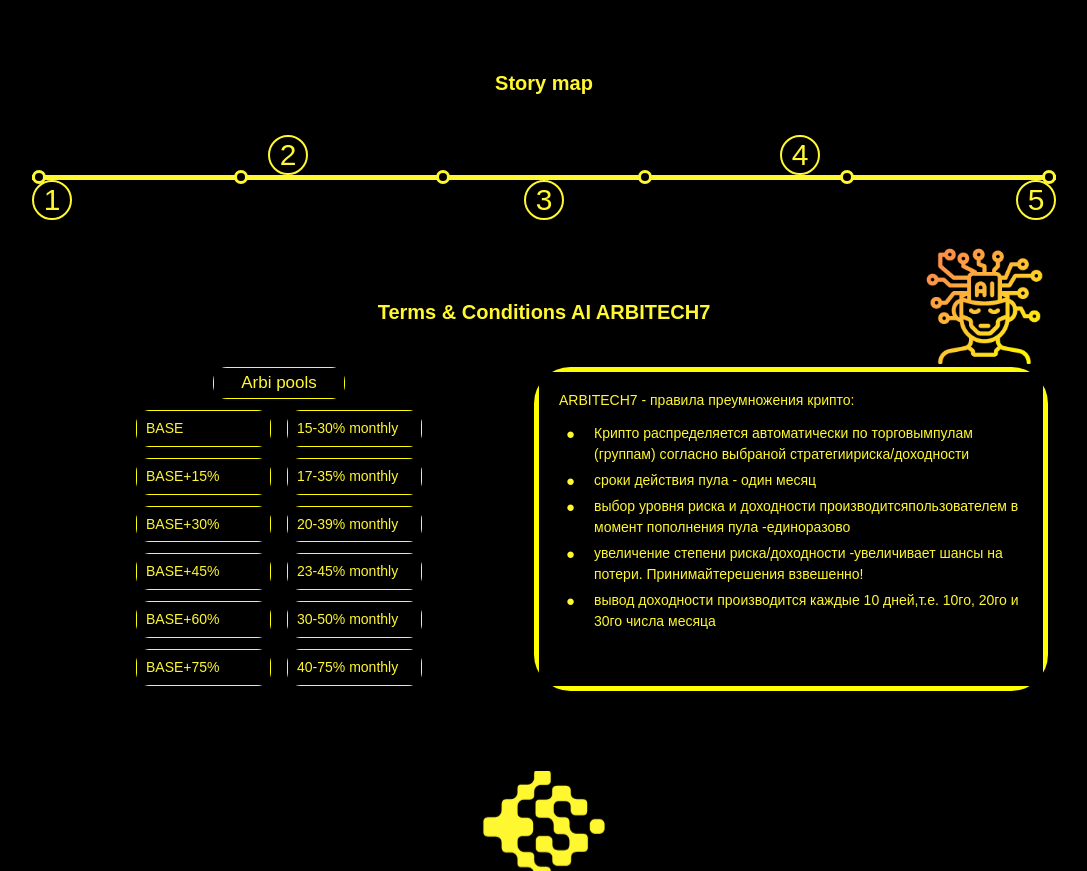
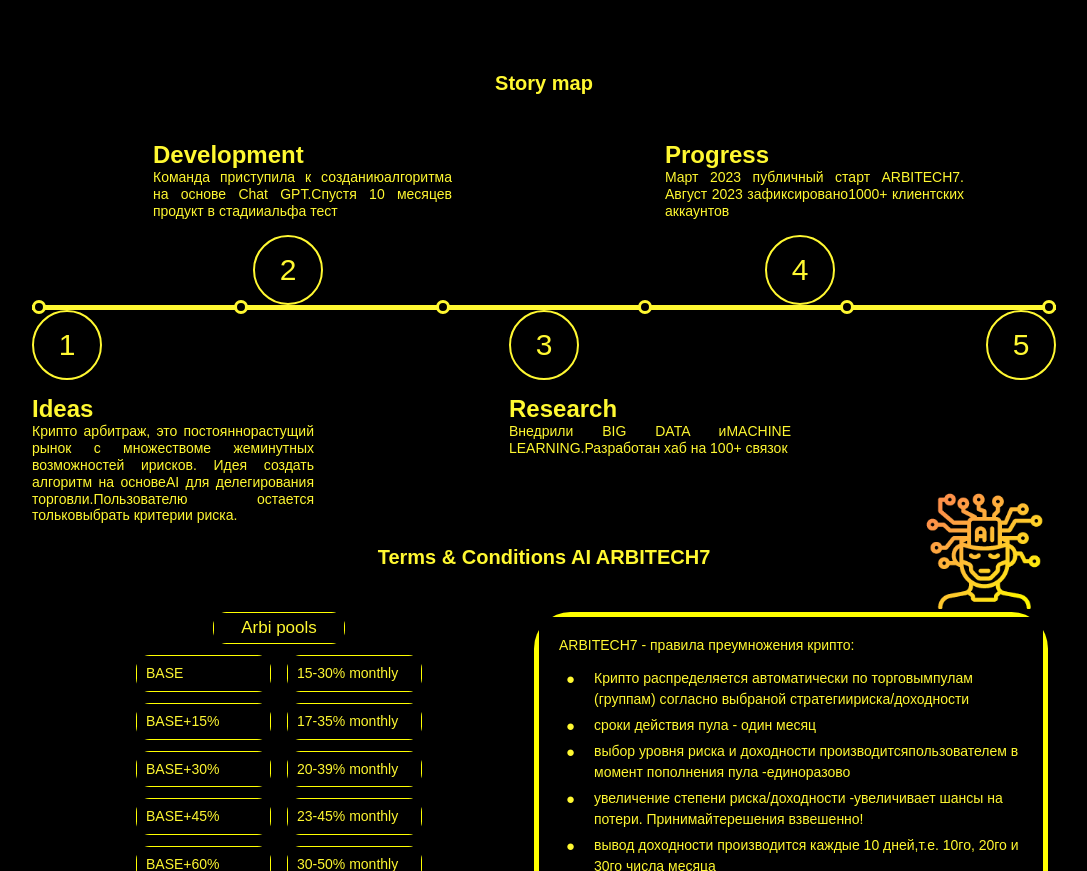
Before and after one commit to code0n-kn33s/Green, a React (Create React App) app: page /login in a window 1280 px wide. Shown: the part 2420-3291 px from the top of the page, without its empty margins (96-1183 px from the left). Built offline with nearby package versions, Linux system fonts and the light colour scheme; no server answers; a web font is replaced by a local one; what browser-dtector would draw is missing.

Commit message:
last changes

```diff
--- a/src/assets/stylesheets/components/common.scss
+++ b/src/assets/stylesheets/components/common.scss
@@ -750,7 +750,7 @@
     }
 
   .primary-login-buttons {
-    margin-top: 15%;
+    margin-top: 10%;
     display: flex;
     justify-content: center;
     gap: 15%;
@@ -785,24 +785,43 @@
 }
 
 .points {
-
+  .public-title {
+    margin-bottom: 110px;
+  }
+  @include media-query($w850) {
+    display: none;
+  }
 }
 .points-title {
 
 }
 .points-info {
-
+  height: 260px;
+  padding: 30px 0;
 }
 .points-info-wrap {
 
 }
 .points-info-top {
+  position: relative;
   display: flex;
   justify-content: space-around;
+  .point-item-hidden  {
+    bottom: 85px;
+    width: 299px;
+    left: -100px;
+  }
+
 }
 .points-info-bottom {
   display: flex;
+  position: relative;
+
   justify-content: space-between;
+  .point-item-hidden  {
+    top: 85px;
+    width: 282px;
+  }
 }
 .points-info-line {
   height: 5px;
@@ -822,18 +841,24 @@
 }
 
 .point-item {
-  text-align: center;
+  text-align: justify;
+  position: relative;
+
   .point-item-number {
     font-size: 30px;
     border-radius: 50%;
     border: 2px solid;
-    height: 40px;
-    width: 40px;
+    height: 70px;
+    width: 70px;
+    display: flex;
+    justify-content: center;
+    align-items: center;
     text-align: center;
   }
   .point-item-hidden {
-    visibility: hidden;
-    opacity: 0;
+    // visibility: hidden;
+    // opacity: 0;
+    // left: 53px;
     position: absolute;
     transition: .3s ease;
   }
@@ -845,7 +870,8 @@
   }
 }
 .point-item-title {
-
+font-size: 24px;
+font-weight: 600;
 }
 .point-item-text {
 
```
